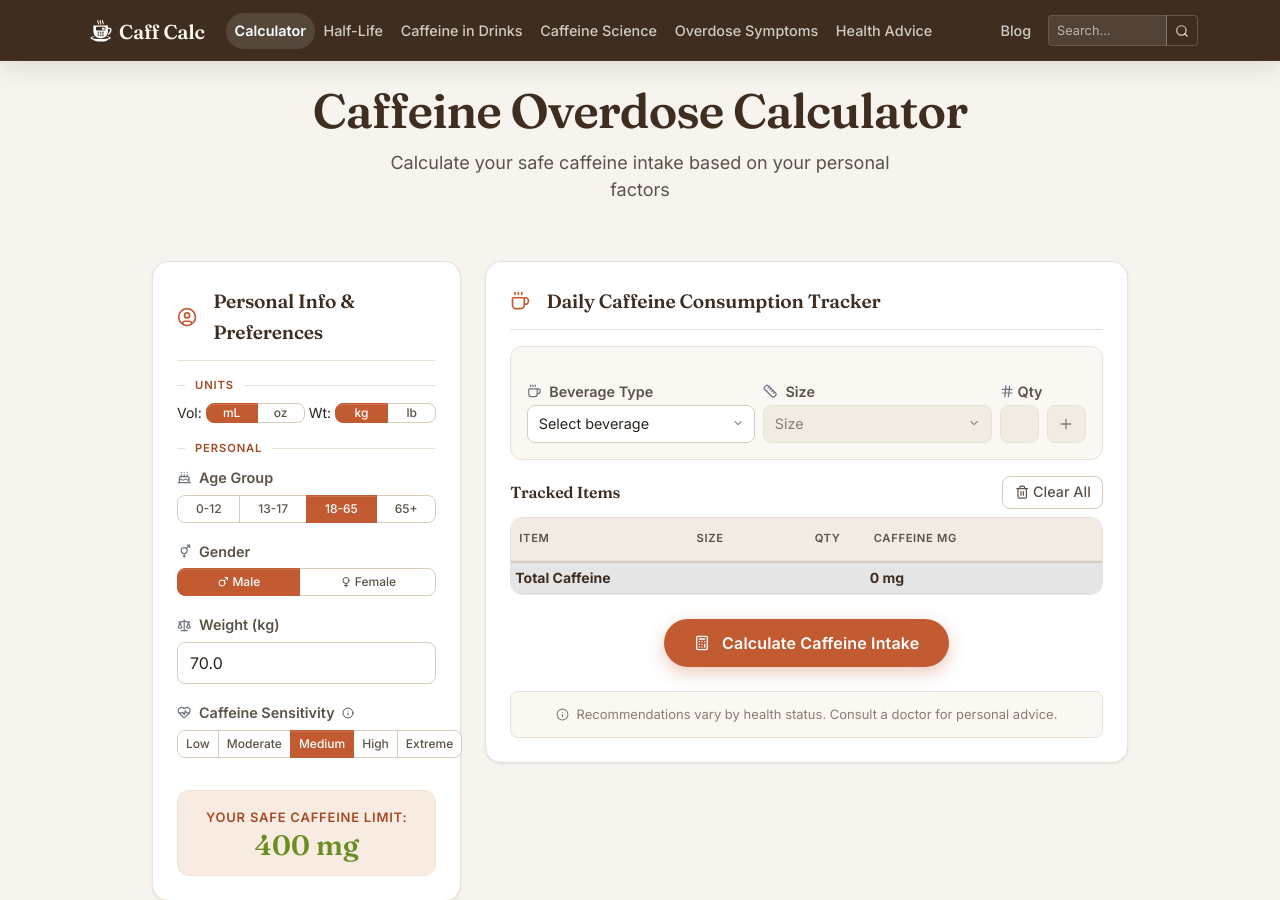
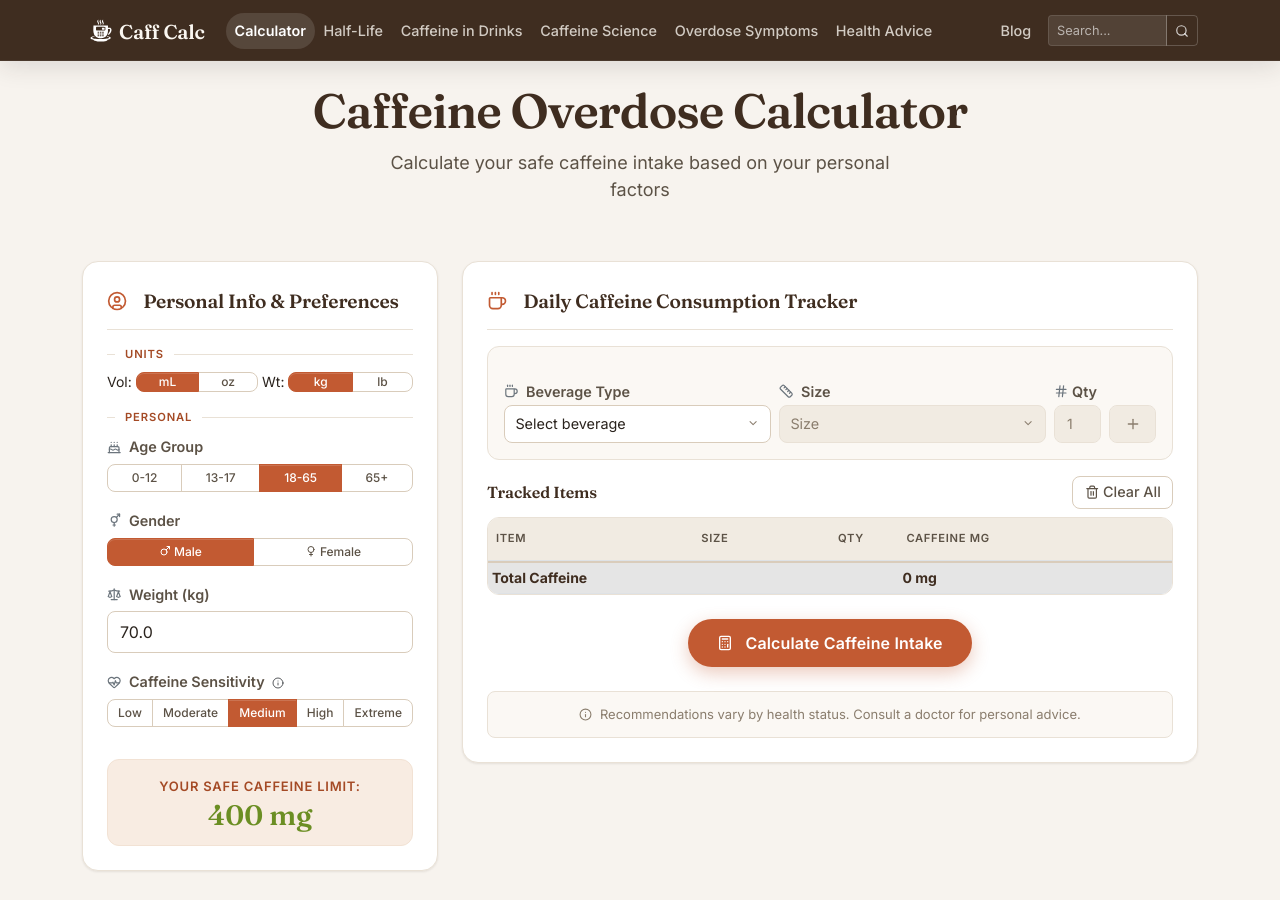
Before and after one commit to IUshakovsky/caff-calc, a Jekyll site: the page built from index.html, in a window 1280 px wide and 900 px high. Built offline with Jekyll 4.4.1, drawn with Linux system fonts in a browser that asks for light colours; comment, search, counter and statistics services are not loaded.

Commit message:
Revert homepage calculator container to main-content-wide to restore usable UI.
The 1000 px alignment broke the calculator: the quantity input, beverage
dropdown and table columns became clipped or shifted on the live site.
Restore the previous main-content-wide container so the calculator has the
room it needs. Lower content alignment can be addressed separately.

Generated with [Devin](https://devin.ai)

Co-Authored-By: Devin <158243242+devin-ai-integration[bot]@users.noreply.github.com>

```diff
--- a/index.html
+++ b/index.html
@@ -28,7 +28,7 @@ faq:
   </div>
 </header>
 
-  <div class="container main-content">
+  <div class="container main-content main-content-wide">
 
     <div class="row calculator-layout">
       <div class="col-lg-4">
```
